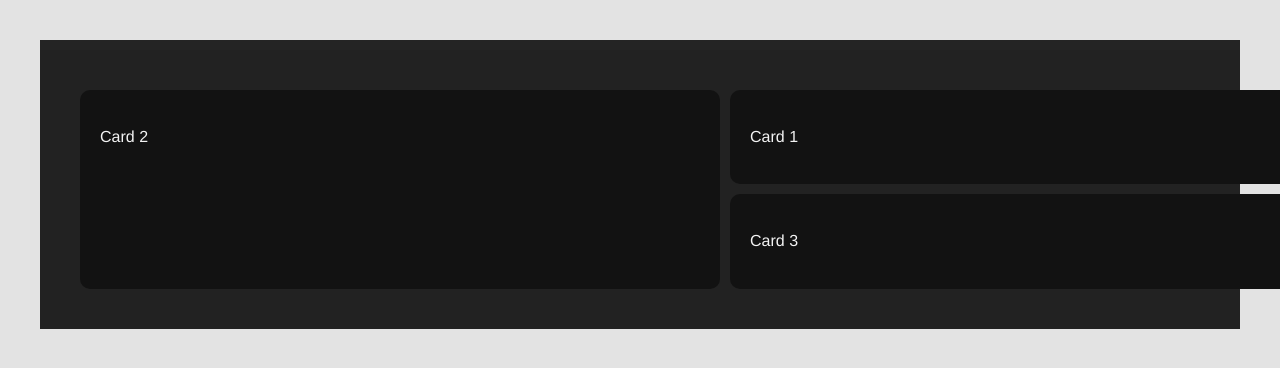
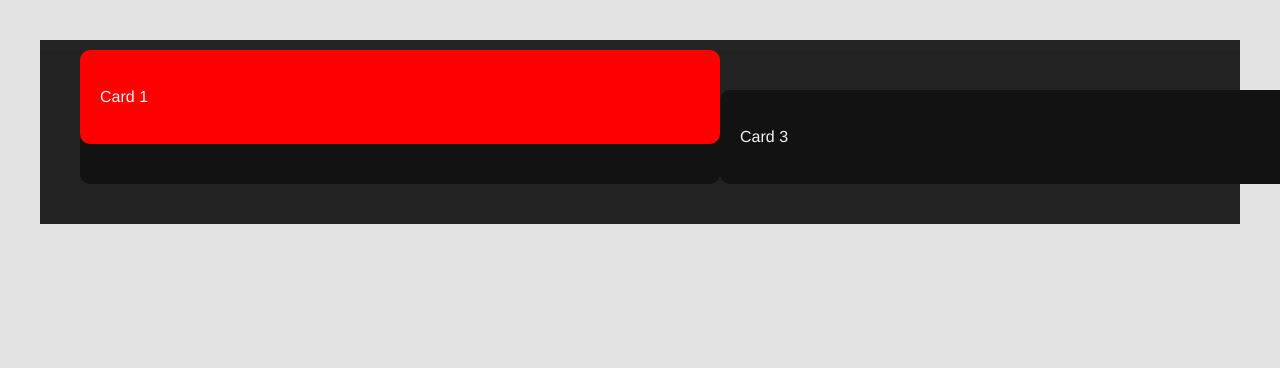
Before and after one commit to allanand/mi349_blog, a plain HTML site: page test.html in a window 1280 px wide. Shown: the top 368 px of the page. Drawn offline with Linux system fonts and the light colour scheme.

Commit message:
video 2 part 26

```diff
--- a/style.css
+++ b/style.css
@@ -133,7 +133,7 @@ body {
     }
 */
 
-/*Grid */
+/*Grid
     .cards {
         display: grid;
         grid-template-columns: 1fr 1fr 1fr;
@@ -156,3 +156,12 @@ body {
         grid-column: 2;
         grid-row: 2;
     }
+*/
+
+/*Positioning */
+#c1 {
+    background-color: red;
+    position: absolute;
+    top: 50px;
+
+}
```
Lines whose indentation alone changed are shown as unchanged.
